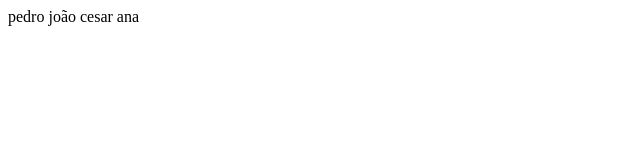
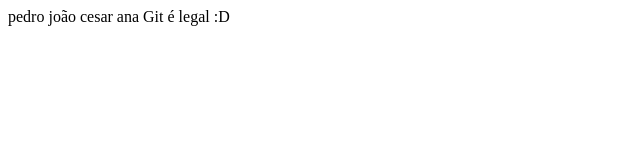
Before and after one commit to Nkerpen/projeto-2B, a plain HTML site: page index.html in a window 1280 px wide. Shown: the whole page, without its empty margins (0-640 px from the left). Drawn offline with Linux system fonts and the light colour scheme.

Commit message:
versão 5.0

```diff
--- a/index.html
+++ b/index.html
@@ -13,5 +13,8 @@
 cesar
 ana
 
+
+Git é legal :D
+
 </body>
 </html>
```
